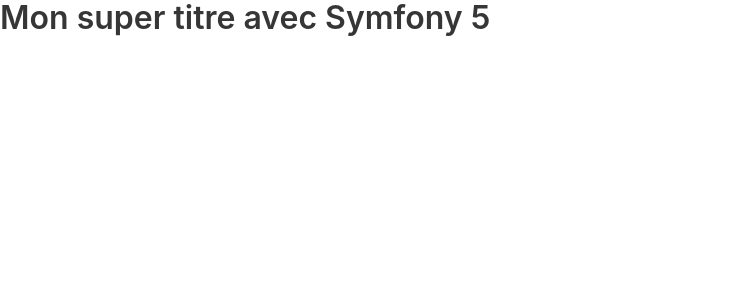
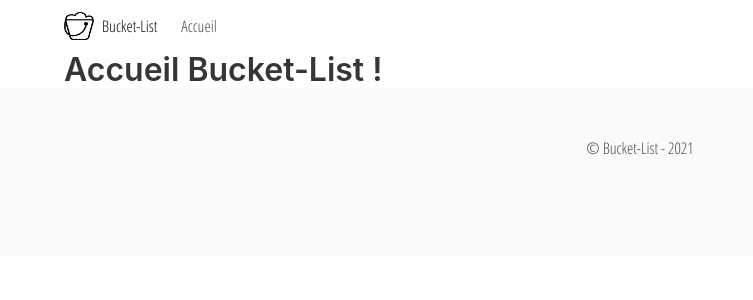
Before and after one commit to Herve-jarousseau/Bucket-list-2021, a Symfony app: template templates/main/home.html.twig in a window 1280 px wide. Shown: the top 300 px of the page, without its empty margins (0-753 px from the left). Run offline with Twig, Linux system fonts and the light colour scheme; the template is opened without the code that fills it, so the values that code supplies are empty; some libraries are stand-ins or nearby versions.

Commit message:
Ajout fonctionnalité module 03 TP (HJ)

```diff
--- /dev/null
+++ b/public/css/style.css
@@ -0,0 +1,7 @@
+@font-face {
+    font-family: 'Open Sans Condensed', sans-serif;
+}
+
+body, header, footer {
+    font-family: 'Open Sans Condensed', sans-serif;
+}
--- /dev/null
+++ b/public/js/appJs.js
@@ -0,0 +1,27 @@
+//code fourni dans la doc de Bulma pour faire marcher le burger menu
+// https://bulma.io/documentation/components/navbar/#navbar-menu
+document.addEventListener('DOMContentLoaded', () => {
+
+    // Get all "navbar-burger" elements
+    const $navbarBurgers = Array.prototype.slice.call(document.querySelectorAll('.navbar-burger'), 0);
+
+    // Check if there are any navbar burgers
+    if ($navbarBurgers.length > 0) {
+
+        // Add a click event on each of them
+        $navbarBurgers.forEach( el => {
+            el.addEventListener('click', () => {
+
+                // Get the target from the "data-target" attribute
+                const target = el.dataset.target;
+                const $target = document.getElementById(target);
+
+                // Toggle the "is-active" class on both the "navbar-burger" and the "navbar-menu"
+                el.classList.toggle('is-active');
+                $target.classList.toggle('is-active');
+
+            });
+        });
+    }
+
+});
--- a/src/Controller/MainController.php
+++ b/src/Controller/MainController.php
@@ -12,6 +12,7 @@ class MainController extends AbstractController
 
     /**
      * @Route("/", name="main_home")
+     *
      * @return \Symfony\Component\HttpFoundation\Response
      */
     public function home() {
--- a/templates/base.html.twig
+++ b/templates/base.html.twig
@@ -1,19 +1,70 @@
-<!DOCTYPE html>
-<html>
-    <head>
-        <meta charset="UTF-8">
-        <title>{% block title %}Welcome!{% endblock %}</title>
-        {# Run `composer require symfony/webpack-encore-bundle`
-           and uncomment the following Encore helpers to start using Symfony UX #}
-        {% block stylesheets %}
-            {#{{ encore_entry_link_tags('app') }}#}
-        {% endblock %}
+<!doctype html>
+<html lang="fr">
+<head>
+    {#
+        Meta :
+        encodage UTF-8 Html5
+        Responsive
+        informations aux vieux navigateurs web IE
+    #}
+    <meta charset="UTF-8">
+    <meta name="description" content="liste de choses à faire avant de mourir !" />
+    <meta name="viewport" content="width=device-width, user-scalable=no, initial-scale=1.0, maximum-scale=1.0, minimum-scale=1.0">
+    <meta http-equiv="X-UA-Compatible" content="ie=edge">
+    {#
+        Google Fonts : Open Sans Condensed
+        CSS
+        framework BULMA
+        Javascript
+    #}
+    <link rel="stylesheet"  type="text/css" href="{{ asset('css/style.css') }}">
+    <link rel="stylesheet" href="https://cdn.jsdelivr.net/npm/bulma@0.9.1/css/bulma.min.css">
+    <link rel="preconnect" href="https://fonts.gstatic.com">
+    <link href="https://fonts.googleapis.com/css2?family=Open+Sans+Condensed:ital,wght@0,300;0,700;1,300&display=swap" rel="stylesheet">
+    <script src="{{ asset('js/appJs.js') }}" defer></script>
+    {#
+        flavicon
+        Title
+    #}
+    <link rel="icon" type="image/gif" href="{{ asset('icon/favicon.png') }}" />
+    <title>{% block title %}Bucket-List{% endblock %}</title>
+</head>
+<body>
+    <header>
+        <div class="container">
+            <nav class="navbar" role="navigation" aria-label="main navigation">
+                <div class="navbar-brand">
+                    <a class="navbar-item" href="{{ path('main_home') }}">
+                        <img src="{{ asset('icon/logo.png') }}" width="30" height="30">
+                        <span class="has-text-black has-text-weight-medium ml-2">Bucket-List</span>
+                    </a>
 
-        {% block javascripts %}
-            {#{{ encore_entry_script_tags('app') }}#}
-        {% endblock %}
-    </head>
-    <body>
-        {% block body %}{% endblock %}
-    </body>
+                    <a role="button" class="navbar-burger" aria-label="menu" aria-expanded="false" data-target="navbarBasicExample">
+                        <span aria-hidden="true"></span>
+                        <span aria-hidden="true"></span>
+                        <span aria-hidden="true"></span>
+                    </a>
+                </div>
+
+                <div id="navbarBasicExample" class="navbar-menu">
+                    <div class="navbar-start">
+                        <a class="navbar-item" href="{{ path('main_home') }}">
+                            Accueil
+                        </a>
+                    </div>
+                </div>
+            </nav>
+        </div>
+    </header>
+    <main>
+        <div class="container">
+            {% block body %}{% endblock %}
+        </div>
+    </main>
+    <footer class="footer">
+        <div class="content has-text-centered">
+            &copy; Bucket-List - {{ "now"|date("Y") }}
+        </div>
+    </footer>
+</body>
 </html>
--- a/templates/main/home.html.twig
+++ b/templates/main/home.html.twig
@@ -1,16 +1,7 @@
-<!doctype html>
-<html lang="fr">
-<head>
-    <meta charset="UTF-8">
-    <meta name="viewport"
-          content="width=device-width, user-scalable=no, initial-scale=1.0, maximum-scale=1.0, minimum-scale=1.0">
-    <meta http-equiv="X-UA-Compatible" content="ie=edge">
-    <link rel="stylesheet" href="https://cdn.jsdelivr.net/npm/bulma@0.9.1/css/bulma.min.css">
-    <title>Home Symfony 5</title>
-</head>
-<body>
+{% extends 'base.html.twig' %}
 
-    <h3 class="title is-3">Mon super titre avec Symfony 5</h3>
+{% block title %}{{ "Accueil | Bucket-list" }}{% endblock %}
 
-</body>
-</html>
+{% block body %}
+    <h1 class="title is-3">Accueil Bucket-List !</h1>
+{% endblock %}
```
Also changed, not shown: public/icon/favicon.png (added), public/icon/logo.png (added), public/icon/logo.svg (added).
